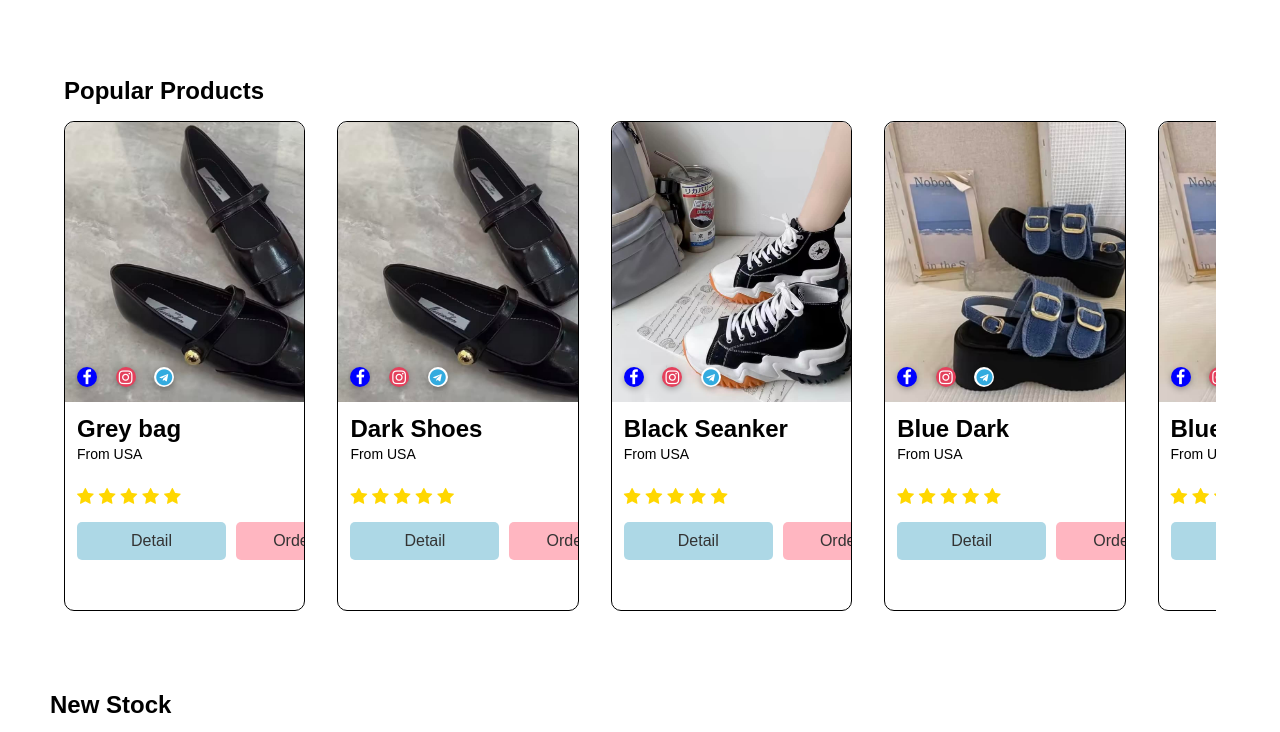
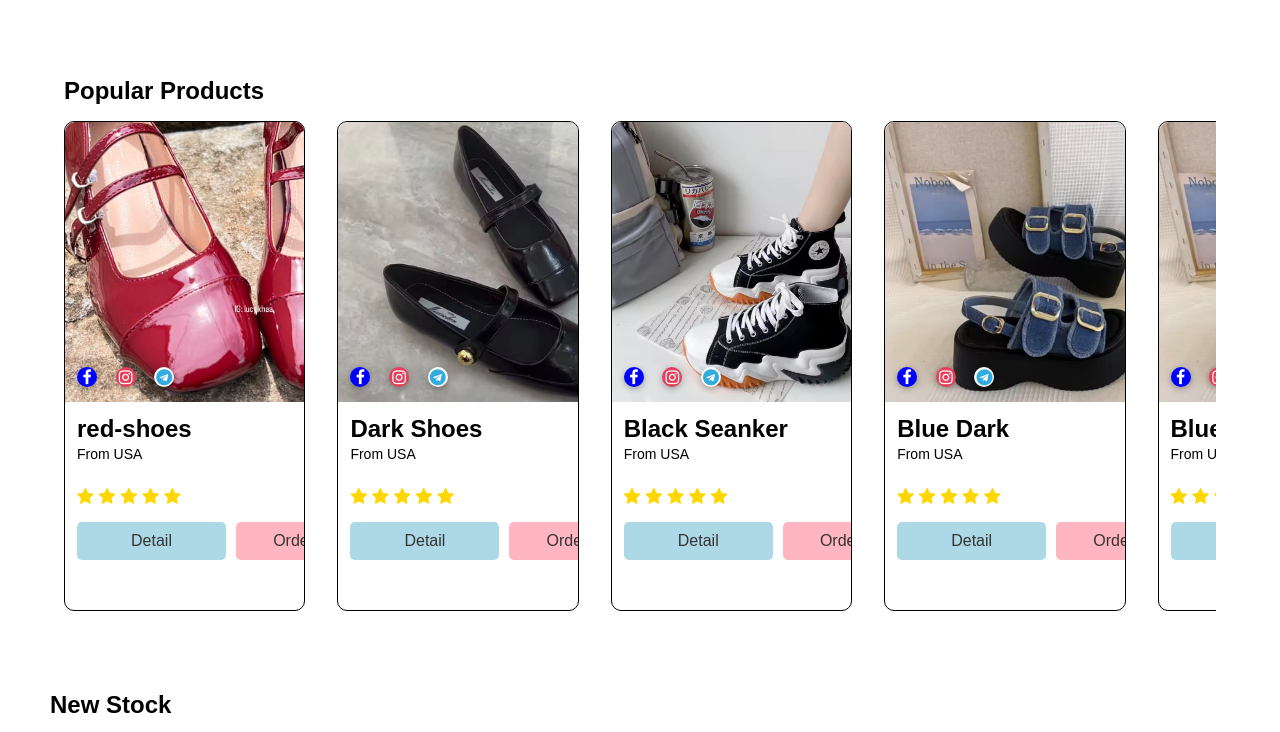
Before and after one commit to OEUBROCHOM/Online-Shop, a plain HTML site: page pages/shoes.html in a window 1280 px wide. Shown: the part 603-1335 px from the top of the page. Drawn offline with Linux system fonts and the light colour scheme; a web font is replaced by a local one.

Commit message:
Finish title

```diff
--- a/pages/shoes.html
+++ b/pages/shoes.html
@@ -46,7 +46,7 @@
                     <div class="cards">
                         <div class="product-card">
                             <div class="product-image">
-                                <img src="../img/Shose/black-drak-shoes.jpg" alt="Grey Bag">
+                                <img src="../img/Shose/red-shoes.jpg" alt="Grey Bag">
                                 <div class="product-social">
                                     <a href="#"><i class="fa fa-facebook"></i></a>
                                     <a href="#"><i class="fa fa-instagram"></i></a>
@@ -55,7 +55,7 @@
                                 </div>
                             </div>
                             <div class="product-info">
-                                <h1>Grey bag</h1>
+                                <h1>red-shoes</h1>
                                 <h3>From USA</h3>
                                 <div class="product-rating">
                                     <i class="fa fa-star"></i>
@@ -190,7 +190,7 @@
                                 </div>
                             </div>
                             <div class="product-info">
-                                <h1>Grey bag</h1>
+                                <h1>black-bag</h1>
                                 <h3>From USA</h3>
                                 <div class="product-rating">
                                     <i class="fa fa-star"></i>
@@ -217,7 +217,7 @@
                                 </div>
                             </div>
                             <div class="product-info">
-                                <h1>Grey bag</h1>
+                                <h1>black-bag</h1>
                                 <h3>From USA</h3>
                                 <div class="product-rating">
                                     <i class="fa fa-star"></i>
@@ -267,7 +267,7 @@
                 <div class="cards">
                     <div class="product-card">
                         <div class="product-image">
-                            <img src="../img/Clothes/brown-dress.jpg" alt="Grey Bag">
+                            <img src="../img/Shose/black-seanker.jpg" alt="Grey Bag">
                             <div class="product-social">
                                 <a href="#"><i class="fa fa-facebook"></i></a>
                                 <a href="#"><i class="fa fa-instagram"></i></a>
@@ -276,7 +276,7 @@
                             </div>
                         </div>
                         <div class="product-info">
-                            <h1>Brown Dress</h1>
+                            <h1>black-seanker</h1>
                             <h3>From USA</h3>
                             <div class="product-rating">
                                 <i class="fa fa-star"></i>
@@ -303,7 +303,7 @@
                             </div>
                         </div>
                         <div class="product-info">
-                            <h1>Brown Pant</h1>
+                            <h1>black-drak</h1>
                             <h3>From USA</h3>
                             <div class="product-rating">
                                 <i class="fa fa-star"></i>
@@ -330,7 +330,7 @@
                             </div>
                         </div>
                         <div class="product-info">
-                            <h1>Brown T-shirt</h1>
+                            <h1>blue-shoes</h1>
                             <h3>From USA</h3>
                             <div class="product-rating">
                                 <i class="fa fa-star"></i>
@@ -357,7 +357,7 @@
                             </div>
                         </div>
                         <div class="product-info">
-                            <h1>Green Pant</h1>
+                            <h1>fish-orange-shoes</h1>
                             <h3>From USA</h3>
                             <div class="product-rating">
                                 <i class="fa fa-star"></i>
@@ -384,7 +384,7 @@
                             </div>
                         </div>
                         <div class="product-info">
-                            <h1>Grey bag</h1>
+                            <h1>woman-black-shoes</h1>
                             <h3>From USA</h3>
                             <div class="product-rating">
                                 <i class="fa fa-star"></i>
@@ -411,7 +411,7 @@
                             </div>
                         </div>
                         <div class="product-info">
-                            <h1>Grey bag</h1>
+                            <h1>blue-seankers</h1>
                             <h3>From USA</h3>
                             <div class="product-rating">
                                 <i class="fa fa-star"></i>
@@ -438,7 +438,7 @@
                             </div>
                         </div>
                         <div class="product-info">
-                            <h1>Grey bag</h1>
+                            <h1>woman-black-shoes</h1>
                             <h3>From USA</h3>
                             <div class="product-rating">
                                 <i class="fa fa-star"></i>
@@ -465,7 +465,7 @@
                             </div>
                         </div>
                         <div class="product-info">
-                            <h1>Grey bag</h1>
+                            <h1>black-shoes-drak</h1>
                             <h3>From USA</h3>
                             <div class="product-rating">
                                 <i class="fa fa-star"></i>
@@ -492,7 +492,7 @@
                             </div>
                         </div>
                         <div class="product-info">
-                            <h1>Grey bag</h1>
+                            <h1>light-blue-seanker</h1>
                             <h3>From USA</h3>
                             <div class="product-rating">
                                 <i class="fa fa-star"></i>
@@ -524,7 +524,7 @@
                             </div>
                         </div>
                         <div class="product-info">
-                            <h1>Grey bag</h1>
+                            <h1>fish-orange-shoes</h1>
                             <h3>From USA</h3>
                             <div class="product-rating">
                                 <i class="fa fa-star"></i>
@@ -551,7 +551,7 @@
                             </div>
                         </div>
                         <div class="product-info">
-                            <h1>Grey bag</h1>
+                            <h1>blue-drak</h1>
                             <h3>From USA</h3>
                             <div class="product-rating">
                                 <i class="fa fa-star"></i>
@@ -578,7 +578,7 @@
                             </div>
                         </div>
                         <div class="product-info">
-                            <h1>Grey bag</h1>
+                            <h1>red-shoes</h1>
                             <h3>From USA</h3>
                             <div class="product-rating">
                                 <i class="fa fa-star"></i>
@@ -605,7 +605,7 @@
                             </div>
                         </div>
                         <div class="product-info">
-                            <h1>Grey bag</h1>
+                            <h1>blue-drak</h1>
                             <h3>From USA</h3>
                             <div class="product-rating">
                                 <i class="fa fa-star"></i>
@@ -632,7 +632,7 @@
                             </div>
                         </div>
                         <div class="product-info">
-                            <h1>Grey bag</h1>
+                            <h1>rabbit-black-shoes</h1>
                             <h3>From USA</h3>
                             <div class="product-rating">
                                 <i class="fa fa-star"></i>
@@ -659,7 +659,7 @@
                             </div>
                         </div>
                         <div class="product-info">
-                            <h1>Grey bag</h1>
+                            <h1>light-blue-seanker</h1>
                             <h3>From USA</h3>
                             <div class="product-rating">
                                 <i class="fa fa-star"></i>
@@ -686,7 +686,7 @@
                             </div>
                         </div>
                         <div class="product-info">
-                            <h1>Grey bag</h1>
+                            <h1>yellow-shoes</h1>
                             <h3>From USA</h3>
                             <div class="product-rating">
                                 <i class="fa fa-star"></i>
@@ -713,7 +713,7 @@
                             </div>
                         </div>
                         <div class="product-info">
-                            <h1>Grey bag</h1>
+                            <h1>white-orange-seanker</h1>
                             <h3>From USA</h3>
                             <div class="product-rating">
                                 <i class="fa fa-star"></i>
@@ -740,7 +740,7 @@
                             </div>
                         </div>
                         <div class="product-info">
-                            <h1>Grey bag</h1>
+                            <h1>white-orange-seanker</h1>
                             <h3>From USA</h3>
                             <div class="product-rating">
                                 <i class="fa fa-star"></i>
@@ -772,7 +772,7 @@
                             </div>
                         </div>
                         <div class="product-info">
-                            <h1>Grey bag</h1>
+                            <h1>woman-black-shoes</h1>
                             <h3>From USA</h3>
                             <div class="product-rating">
                                 <i class="fa fa-star"></i>
@@ -799,7 +799,7 @@
                             </div>
                         </div>
                         <div class="product-info">
-                            <h1>Grey bag</h1>
+                            <h1>pink-rabbit-shoes</h1>
                             <h3>From USA</h3>
                             <div class="product-rating">
                                 <i class="fa fa-star"></i>
@@ -826,7 +826,7 @@
                             </div>
                         </div>
                         <div class="product-info">
-                            <h1>Grey bag</h1>
+                            <h1>woman-green-shoes</h1>
                             <h3>From USA</h3>
                             <div class="product-rating">
                                 <i class="fa fa-star"></i>
@@ -853,7 +853,7 @@
                             </div>
                         </div>
                         <div class="product-info">
-                            <h1>Grey bag</h1>
+                            <h1>white-seanker</h1>
                             <h3>From USA</h3>
                             <div class="product-rating">
                                 <i class="fa fa-star"></i>
@@ -880,7 +880,7 @@
                             </div>
                         </div>
                         <div class="product-info">
-                            <h1>Grey bag</h1>
+                            <h1>woman-green-shoes</h1>
                             <h3>From USA</h3>
                             <div class="product-rating">
                                 <i class="fa fa-star"></i>
@@ -907,7 +907,7 @@
                             </div>
                         </div>
                         <div class="product-info">
-                            <h1>Grey bag</h1>
+                            <h1>woman-black-shoes</h1>
                             <h3>From USA</h3>
                             <div class="product-rating">
                                 <i class="fa fa-star"></i>
@@ -934,7 +934,7 @@
                             </div>
                         </div>
                         <div class="product-info">
-                            <h1>Grey bag</h1>
+                            <h1>white-orange-seanker</h1>
                             <h3>From USA</h3>
                             <div class="product-rating">
                                 <i class="fa fa-star"></i>
@@ -961,7 +961,7 @@
                             </div>
                         </div>
                         <div class="product-info">
-                            <h1>Grey bag</h1>
+                            <h1>red-shoes</h1>
                             <h3>From USA</h3>
                             <div class="product-rating">
                                 <i class="fa fa-star"></i>
@@ -988,7 +988,7 @@
                             </div>
                         </div>
                         <div class="product-info">
-                            <h1>Grey bag</h1>
+                            <h1>blue-drak</h1>
                             <h3>From USA</h3>
                             <div class="product-rating">
                                 <i class="fa fa-star"></i>
```
Also changed, not shown: pages/clothes.html (+26 -26 lines).
